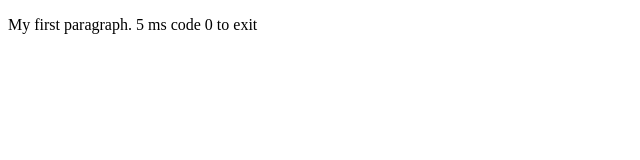
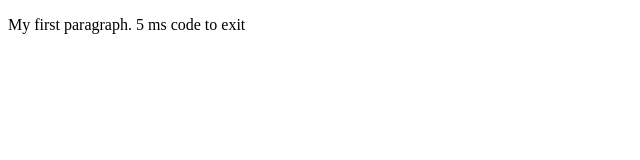
Before and after one commit to jlgpjong/test1, a plain HTML site: page index2.html in a window 1280 px wide. Shown: the full height of the page, 0-640 px from the left. Drawn offline with Linux system fonts and the light colour scheme.

Commit message:
Update index2.html

```diff
--- a/index2.html
+++ b/index2.html
@@ -2,7 +2,7 @@
 <html>
 <body>
 
-<p>My first paragraph.  5 ms code 0 to exit</p>
+<p>My first paragraph.  5 ms code  to exit</p>
 
 </body>
 </html>
```
